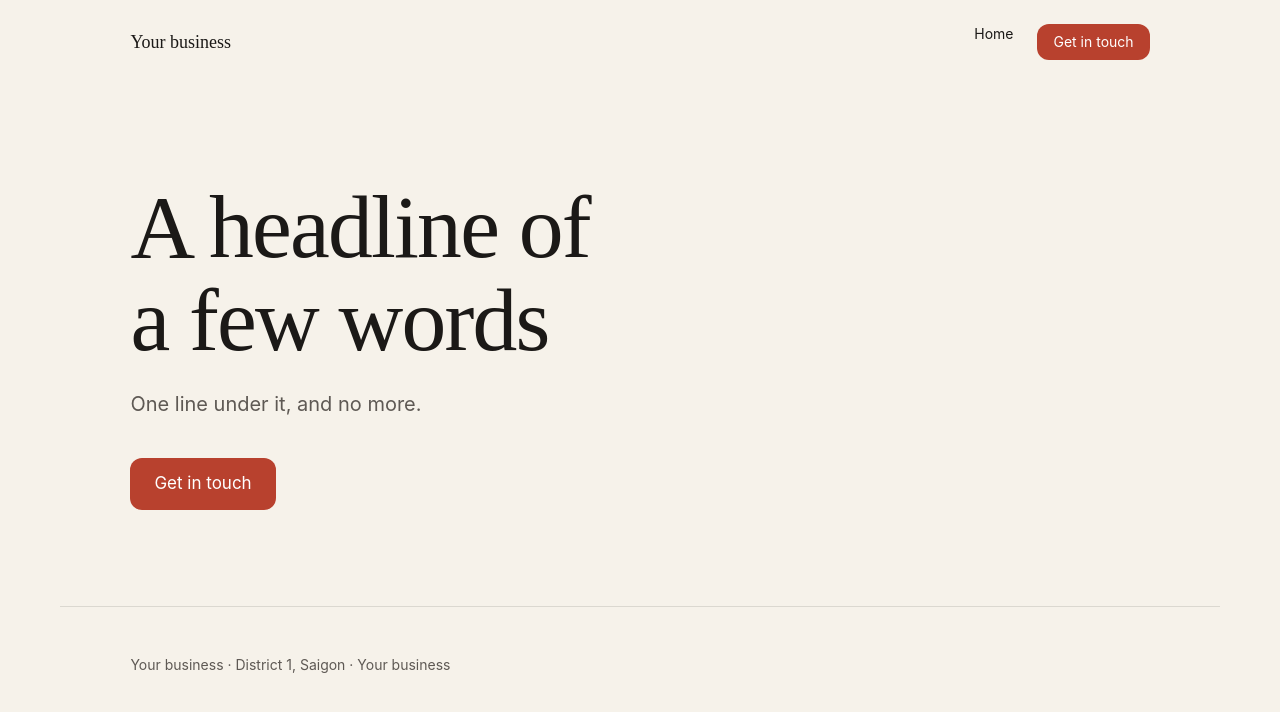
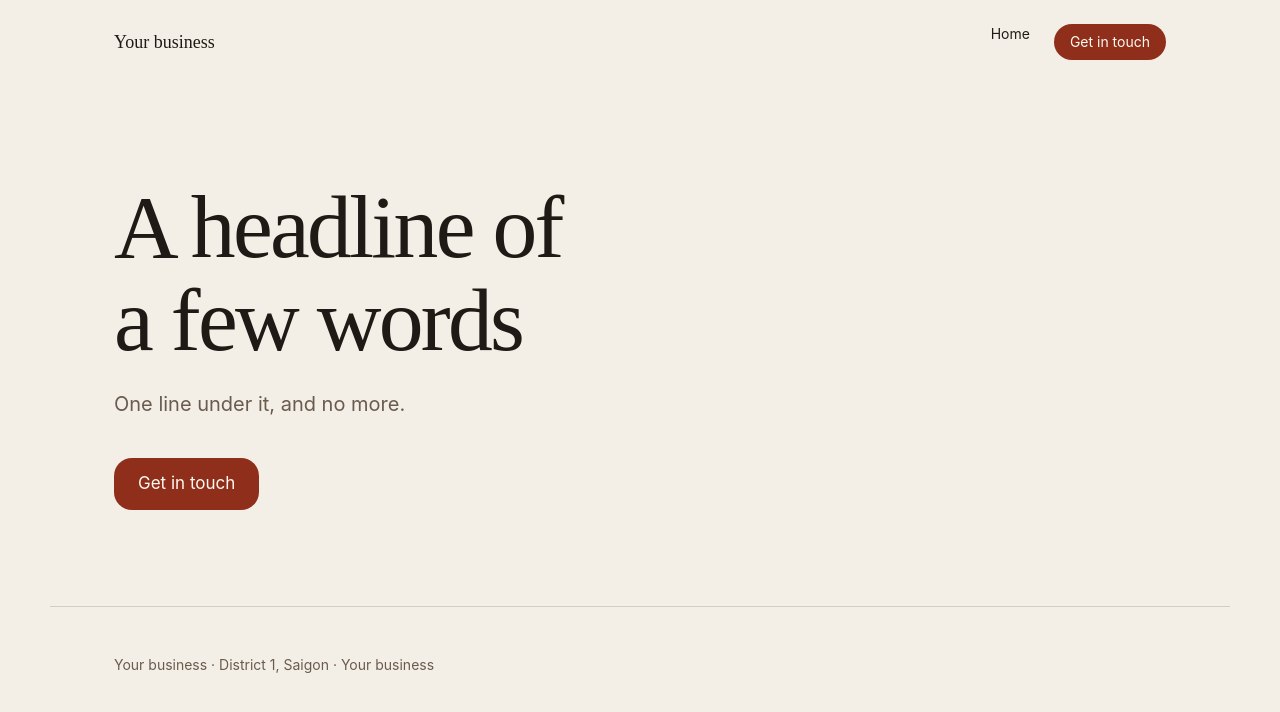
Before and after one commit to ThanhNV121097/project-1ac9e2f4, a React (Vite) app in the folder code/frontend/: page / in a window 1280 px wide. Shown: the top 712 px of the page. Built offline with nearby package versions, Linux system fonts and the light colour scheme.

Commit message:
Set restaurant theme tokens

```diff
--- a/code/frontend/src/theme.css
+++ b/code/frontend/src/theme.css
@@ -2,20 +2,20 @@
    these, so the owner changes the whole site by changing a value here — in
    the Studio, without a rebuild. Components never carry a raw colour. */
 :root {
-  --ground: #F6F2EA;
-  --surface: #FFFFFF;
-  --ink: #1B1917;
-  --ink-soft: #5E5954;
-  --accent: #B8412E;
-  --accent-ink: #FFFFFF;
-  --line: rgba(27, 25, 23, 0.12);
+  --ground: #F4EFE6;
+  --surface: #FFF9EF;
+  --ink: #201A16;
+  --ink-soft: #6A5B4F;
+  --accent: #8F2F1B;
+  --accent-ink: #FFF9EF;
+  --line: rgba(32, 26, 22, 0.16);
 
-  --font-display: "Fraunces";
+  --font-display: "Cormorant Garamond";
   --font-body: "Inter";
   --weight-display: 500;
-  --tracking-display: -0.02em;
+  --tracking-display: -0.03em;
 
-  --radius: 12px;
-  --page: 1160px;
-  --gutter: clamp(20px, 5.5vw, 72px);
+  --radius: 18px;
+  --page: 1180px;
+  --gutter: clamp(20px, 5vw, 72px);
 }
```
